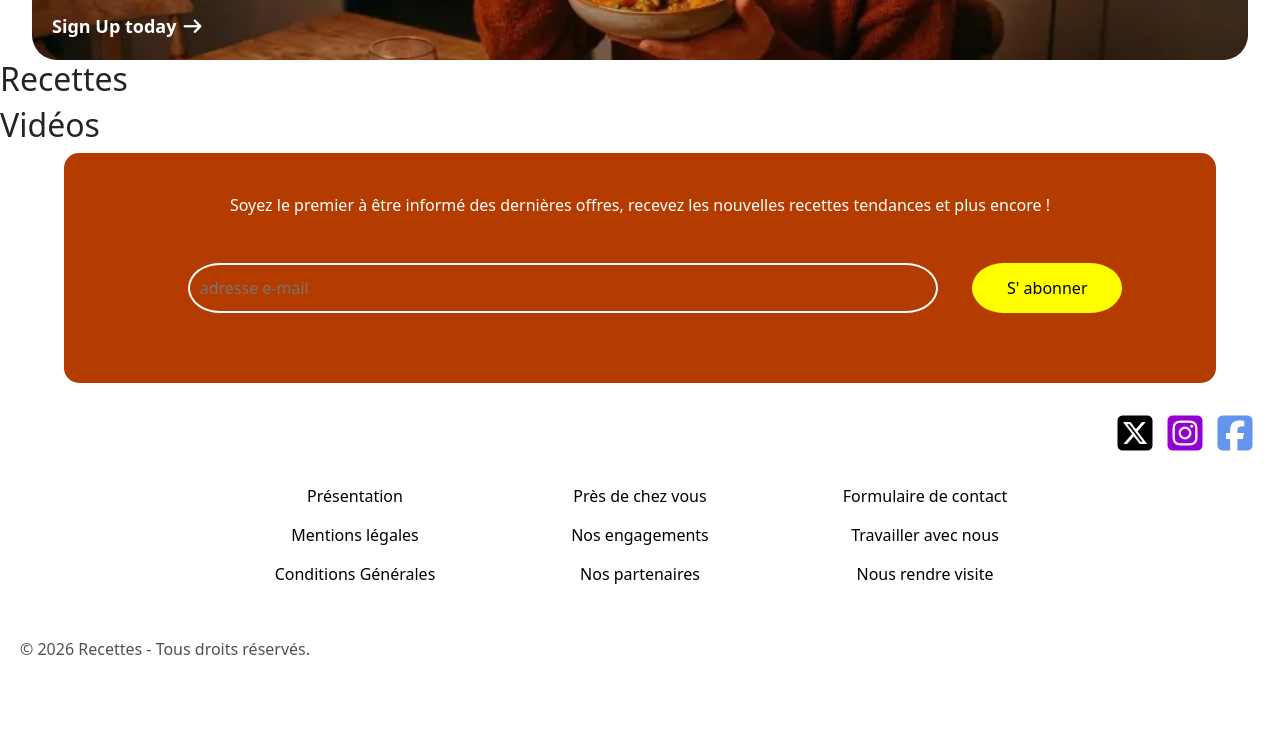
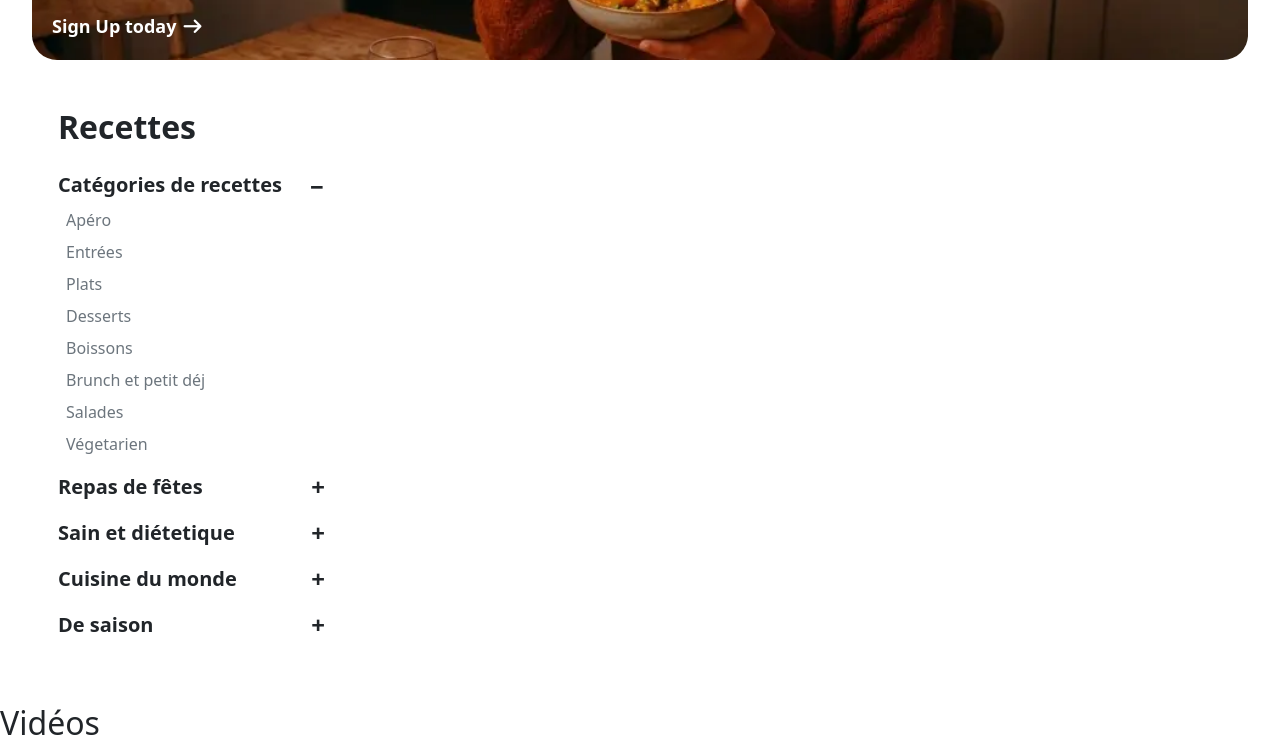
Before and after one commit to Ilaria-Digital-School/Projet.DeveloppeurWebFull.Neige.Randy.2026, a plain HTML site: page ProjetFilRouge/Index.html in a window 1280 px wide. Shown: the part 472-1218 px from the top of the page. Before the commit the page ends 1149 px from the top, so only its background shows below. Drawn offline with nearby package versions, Linux system fonts and the light colour scheme.

Commit message:
ajout sidebar recettes

```diff
--- a/ProjetFilRouge/Index.html
+++ b/ProjetFilRouge/Index.html
@@ -48,7 +48,8 @@
                             <i class="fa-solid fa-magnifying-glass"></i>
                         </button>
 
-                        <input type="text" class="search-input" id="searchInput" placeholder="Rechercher..." aria-label="rechercher une recette" />
+                        <input type="text" class="search-input" id="searchInput" placeholder="Rechercher..."
+                            aria-label="rechercher une recette" />
 
                     </div>
                 </div>
@@ -83,8 +84,109 @@
                 </div>
             </div>
         </section>
-        <section class="recettes">
-            <h2>Recettes</h2>
+
+        <section class="recettes container my-5">
+            <div class="row g-4 g-lg-5">
+
+                <!-- sidebar recettes -->
+
+                <aside class="col-lg-3 ps-lg-0">
+                    <h2 class="fw-bold mb-4">Recettes</h2>
+
+
+                    <div class="mb-3">
+
+                        <button
+                            class="btn w-100 d-flex justify-content-between align-items-center p-0 mb-2 border-0 shadow-none text-start fw-semibold fs-5"
+                            type="button" data-bs-toggle="collapse" data-bs-target="#recettesCat" aria-expanded="true">
+                            <span>Catégories de recettes</span>
+                            <span class="toggle-icon fs-4 lh-1"></span>
+                        </button>
+
+                        <div class="collapse show" id="recettesCat">
+                            <ul class="nav flex-column gap-2 ps-2">
+                                <li class="nav-item"><a class="nav-link p-0 text-secondary" href="">Apéro</a></li>
+                                <li class="nav-item"><a class="nav-link p-0 text-secondary" href="">Entrées</a></li>
+                                <li class="nav-item"><a class="nav-link p-0 text-secondary" href="">Plats</a></li>
+                                <li class="nav-item"><a class="nav-link p-0 text-secondary" href="">Desserts</a></li>
+                                <li class="nav-item"><a class="nav-link p-0 text-secondary" href="">Boissons</a></li>
+                                <li class="nav-item"><a class="nav-link p-0 text-secondary" href="">Brunch et petit déj</a></li>
+                                <li class="nav-item"><a class="nav-link p-0 text-secondary" href="">Salades</a></li>
+                                <li class="nav-item"><a class="nav-link p-0 text-secondary" href="">Végetarien</a></li>
+                            </ul>
+                        </div>
+
+                    </div>
+
+                    <div class="mb-3">
+                        <button
+                            class="btn w-100 d-flex justify-content-between align-items-center p-0 border-0 shadow-none text-start fw-semibold fs-5"
+                            type="button" data-bs-toggle="collapse" data-bs-target="#festiveDishes"
+                            aria-expanded="false">
+                            <span>Repas de fêtes</span>
+                            <span class="toggle-icon fs-4 lh-1"></span>
+                        </button>
+
+                        <div class="collapse" id="festiveDishes">
+                            <ul class="nav flex-column gap-2 ps-2">
+                                <li class="nav-item"><a class="nav-link p-0 text-secondary" href="">Noël</a></li>
+                                <li class="nav-item"><a class="nav-link p-0 text-secondary" href="">Marriage</a>
+                                </li>
+                            </ul>
+                        </div>
+
+                    </div>
+
+                    <div class="mb-3">
+                        <button
+                            class="btn w-100 d-flex justify-content-between align-items-center p-0 border-0 shadow-none text-start fw-semibold fs-5"
+                            type="button" data-bs-toggle="collapse" data-bs-target="#dietHealthList"
+                            aria-expanded="false">
+                            <span>Sain et diétetique</span>
+                            <span class="toggle-icon fs-4 lh-1"></span>
+                        </button>
+
+                        <div class="collapse" id="dietHealthList">
+                        </div>
+
+                    </div>
+
+                    <div class="mb-3">
+                        <button
+                            class="btn w-100 d-flex justify-content-between align-items-center p-0 border-0 shadow-none text-start fw-semibold fs-5"
+                            type="button" data-bs-toggle="collapse" data-bs-target="#worldCuisineList"
+                            aria-expanded="false">
+                            <span>Cuisine du monde</span>
+                            <span class="toggle-icon fs-4 lh-1"></span>
+                        </button>
+
+                        <div class="collapse" id="worldCuisineList">
+                        </div>
+
+                    </div>
+
+                    <div class="mb-3">
+                        <button
+                            class="btn w-100 d-flex justify-content-between align-items-center p-0 border-0 shadow-none text-start fw-semibold fs-5"
+                            type="button" data-bs-toggle="collapse" data-bs-target="#seasonalList"
+                            aria-expanded="false">
+                            <span>De saison</span>
+                            <span class="toggle-icon fs-4 lh-1"></span>
+                        </button>
+
+                        <div class="collapse" id="seasonalList">
+                        </div>
+
+                    </div>
+
+                </aside>
+
+                <!-- section recettes -->
+                <div class="col-lg-9">
+                </div>
+
+            </div>
+            </div>
         </section>
 
         <section class="Videos">
@@ -109,10 +211,12 @@
 
     <footer class="container-footer">
         <div class="link-icons">
-            <a target="_blank" href="https://x.com/" aria-label="lien vers X"><i class="fa-brands fa-square-x-twitter" id="x"></i></a>
-            <a target="_blank" href="https://www.instagram.com/" aria-label="lien vers Instagram"><i class="fa-brands fa-square-instagram"
-                    id="insta"></i></a>
-            <a target="_blank" href="https://facebook.com" aria-label="lien vers Facebook"><i class="fa-brands fa-square-facebook" id="fb"></i></a>
+            <a target="_blank" href="https://x.com/" aria-label="lien vers X"><i class="fa-brands fa-square-x-twitter"
+                    id="x"></i></a>
+            <a target="_blank" href="https://www.instagram.com/" aria-label="lien vers Instagram"><i
+                    class="fa-brands fa-square-instagram" id="insta"></i></a>
+            <a target="_blank" href="https://facebook.com" aria-label="lien vers Facebook"><i
+                    class="fa-brands fa-square-facebook" id="fb"></i></a>
         </div>
         <div class="container-footer-list container">
             <div class="row justify-content-center">
--- a/ProjetFilRouge/assets/css/style.css
+++ b/ProjetFilRouge/assets/css/style.css
@@ -275,6 +275,16 @@ h1{
     max-width: 100%;
     height: auto;
     box-sizing: border-box;
+}
+
+/* sidebar recettes */
+
+[aria-expanded="false"] .toggle-icon::before {
+  content: "+";
+}
+
+[aria-expanded="true"] .toggle-icon::before {
+  content: "−";
 }
 
 /* section vidéo */
```
Lines whose indentation alone changed are shown as unchanged.
